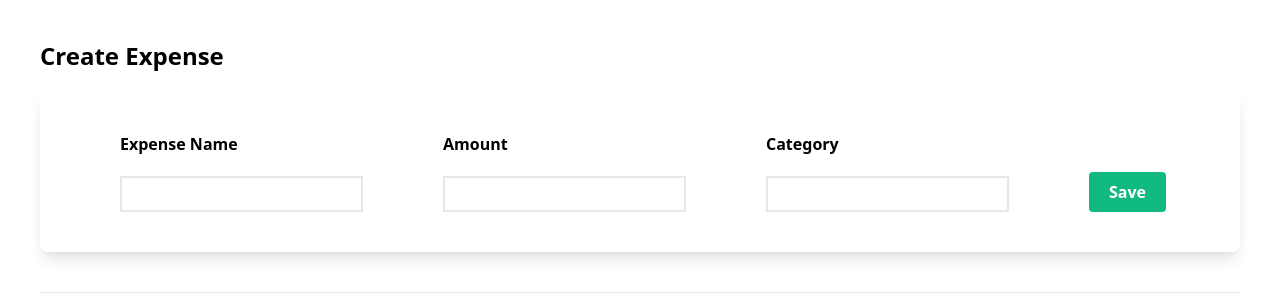
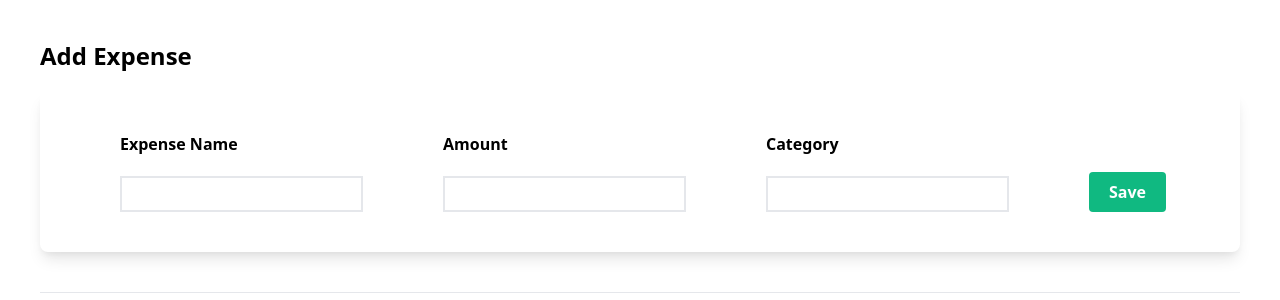
Before and after one commit to stanislavtz/expense-tracker, a Django app: template myapp/templates/myapp/index.html in a window 1280 px wide. Shown: the top 300 px of the page. Run offline with Django 5.2, Linux system fonts and the light colour scheme; the template is opened without the code that fills it: values that come from a table or form of the project are taken from there, others are empty; style sheets or scripts are compiled from the project's sources.

Commit message:
Rename create expense section heading.

```diff
--- a/myapp/templates/myapp/index.html
+++ b/myapp/templates/myapp/index.html
@@ -4,7 +4,7 @@
 
 {% block body %}
     <div class="m-10">
-        <h1 class="font-bold text-2xl">Create Expense</h1>
+        <h1 class="font-bold text-2xl">Add Expense</h1>
         {% include "myapp/includes/create_expense.html" %}
     </div>
 
```
